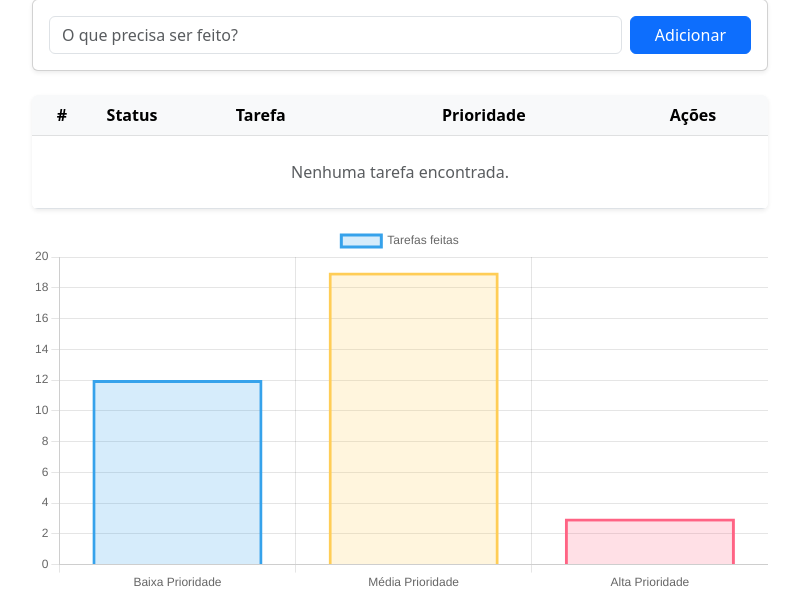
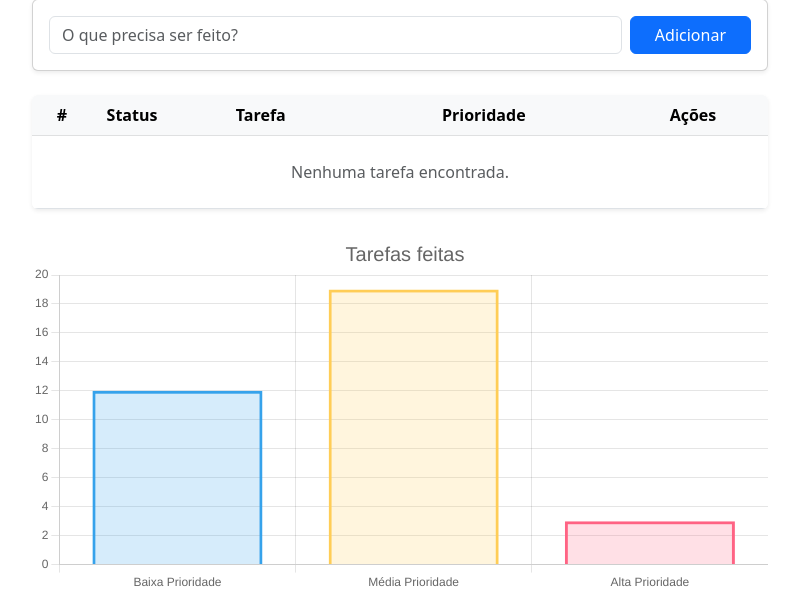
Before and after one commit to Pedro867/To-do-List, a Flask app: template templates/dashboard.html in a window 1280 px wide. Shown: the part 229-822 px from the top of the page, without its empty margins (240-1039 px from the left). Run offline with Flask 3, Linux system fonts and the light colour scheme; the template is opened without the code that fills it, so the values that code supplies are empty.

Commit message:
adjust: melhorando grafico

```diff
--- a/templates/dashboard.html
+++ b/templates/dashboard.html
@@ -119,11 +119,23 @@
                 }],
             },
             options: {
-            scales: {
-                y: {
-                    beginAtZero: true
+                plugins: {
+                    legend: {
+                        display: true, // Mantemos a legenda ativa
+                        labels: {
+                            boxWidth: 0, // Remove o quadrado colorido
+                            padding: 20, // Espaçamento opcional para o título
+                            font: {
+                                size: 20     // Ajuste o tamanho se quiser destaque
+                            }
+                        }
+                    }
+                },
+                scales: {
+                    y: {
+                        beginAtZero: true
+                    }
                 }
-            }
             }
         });
         </script>
```
